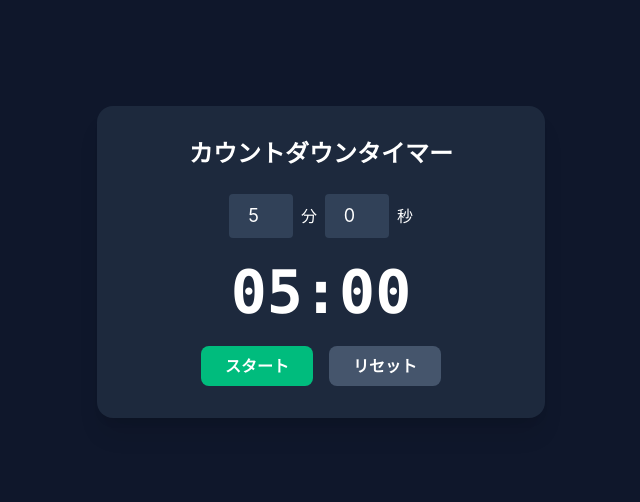
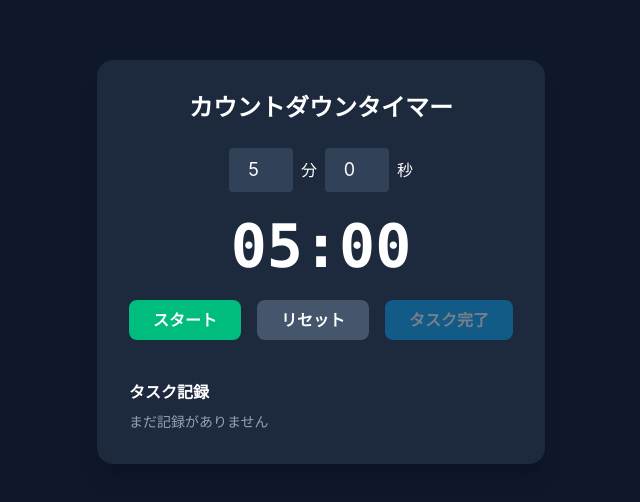
Before and after one commit to AmesRius/React, a React (Vite) app: page / in a window 1280 px wide. Shown: the part 138-640 px from the top of the page, without its empty margins (319-959 px from the left). Built offline with nearby package versions, Linux system fonts and the light colour scheme.

Commit message:
Phase 2: ラップ（タスク完了）機能とタスク一覧を実装

```diff
--- a/src/components/Timer.jsx
+++ b/src/components/Timer.jsx
@@ -10,6 +10,11 @@ function Timer() {
 
     // 動いているかどうか
     const [isRunning, setIsRunning] = useState(false)
+
+    // 最初に設定した合計秒数（経過時間の計算用）
+    const [totalSeconds, setTotalSeconds] = useState(inputMinutes * 60 + inputSeconds)
+    // タスク（ラップ）の記録一覧
+    const [laps, setLaps] = useState([])
 
     // setIntervalのIDを保持（再描画されても消えないようuseRefを使う）
     const intervalRef = useRef(null)
@@ -50,17 +55,14 @@ function Timer() {
         setIsRunning(false)
     }
 
-  const handleReset = () => {
-    setIsRunning(false)
-    setRemainingSeconds(inputMinutes * 60 + inputSeconds)
-  }
-
     // 入力変更時：カウントダウン中でなければ、残り時間にも反映する
     const handleMinutesChange = (e) => {
         const value = Number(e.target.value)
         setInputMinutes(value)
         if (!isRunning) {
-      setRemainingSeconds(value * 60 + inputSeconds)
+            const newTotal = value * 60 + inputSeconds
+            setRemainingSeconds(newTotal)
+            setTotalSeconds(newTotal)
         }
     }
 
@@ -68,8 +70,34 @@ function Timer() {
         const value = Number(e.target.value)
         setInputSeconds(value)
         if (!isRunning) {
-      setRemainingSeconds(inputMinutes * 60 + value)
+            const newTotal = inputMinutes * 60 + value
+            setRemainingSeconds(newTotal)
+            setTotalSeconds(newTotal)
         }
+    }
+
+    const handleReset = () => {
+        setIsRunning(false)
+        const newTotal = inputMinutes * 60 + inputSeconds
+        setRemainingSeconds(newTotal)
+        setTotalSeconds(newTotal)
+        setLaps([]) // タスク記録もリセット時にクリアする
+    }
+
+    const handleCompleteTask = () => {
+        const elapsed = totalSeconds - remainingSeconds
+        const previousElapsed = laps.length > 0 ? laps[laps.length - 1].elapsed : 0
+        const taskDuration = elapsed - previousElapsed
+
+        const newLap = {
+            id: Date.now(),
+            taskNumber: laps.length + 1,
+            elapsed,
+            remaining: remainingSeconds,
+            duration: taskDuration, // このタスクだけにかかった時間
+        }
+
+        setLaps((prevLaps) => [...prevLaps, newLap])
     }
 
     return (
@@ -127,6 +155,34 @@ function Timer() {
                 >
                     リセット
                 </button>
+                <button
+                    onClick={handleCompleteTask}
+                    disabled={!isRunning}
+                    className="px-6 py-2 rounded-lg bg-sky-500 text-white font-semibold hover:bg-sky-600 transition disabled:opacity-40 disabled:cursor-not-allowed"
+                >
+                    タスク完了
+                </button>
+            </div>
+            {/* タスク一覧 */}
+            <div className="w-full mt-4">
+                <h2 className="text-white font-semibold mb-2">タスク記録</h2>
+                {laps.length === 0 ? (
+                    <p className="text-slate-400 text-sm">まだ記録がありません</p>
+                ) : (
+                    <ul className="flex flex-col gap-2 max-h-48 overflow-y-auto">
+                        {laps.map((lap) => (
+                            <li
+                                key={lap.id}
+                                className="flex justify-between items-center bg-slate-700 rounded-lg px-4 py-2 text-white text-sm"
+                            >
+                                <span>タスク {lap.taskNumber}</span>
+                                <span>経過: {formatTime(lap.elapsed)}</span>
+                                <span>残り: {formatTime(lap.remaining)}</span>
+                                <span>所要: {formatTime(lap.duration)}</span>
+                            </li>
+                        ))}
+                    </ul>
+                )}
             </div>
         </div>
     )
```
Lines whose indentation alone changed are shown as unchanged.
